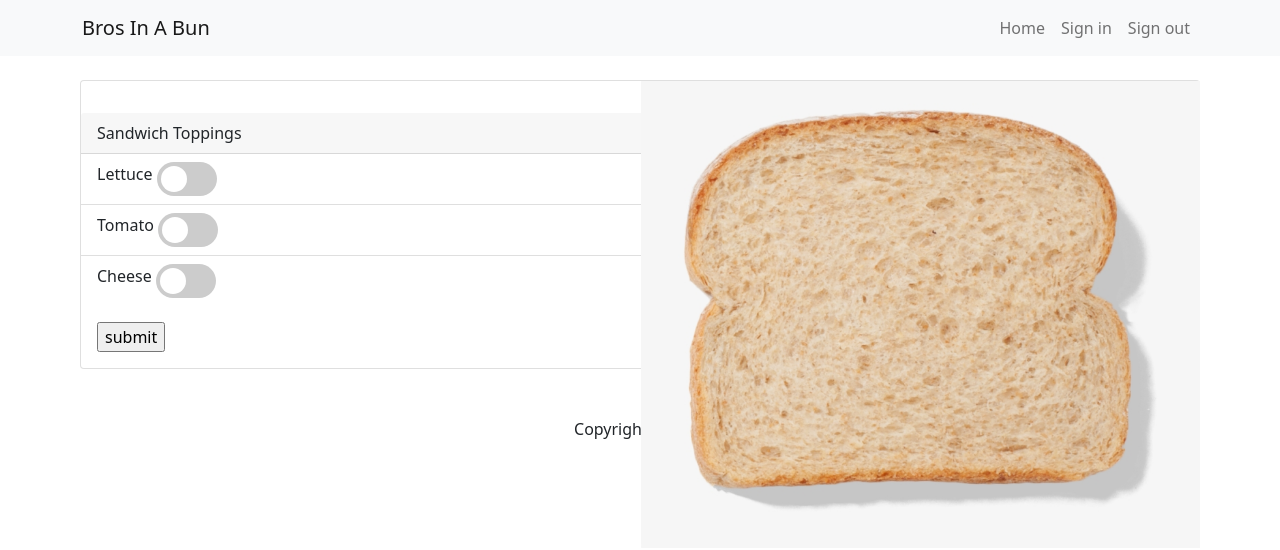
After one commit to maxwell-kepler/Bros-In-A-Bun, a PHP site: page /Create-order.php in a window 1280 px wide. The commit adds this page. Shown: the top 550 px of the page. Run offline with PHP 8.4, Linux system fonts and the light colour scheme.

Commit message:
Added gitignore, images, create-order
Added functionality to create-order, added icon to website

```diff
--- /dev/null
+++ b/Create-order.php
@@ -0,0 +1,100 @@
+<?php include 'inc/header.php'; ?>
+
+<?php
+if (!isset($_SESSION)) {
+    session_start();
+}
+
+if(!empty($_SESSION['Name'])){
+    echo 'Welcome ' . $_SESSION['Name'] . ", please create your order";
+}
+
+//Please select from the following
+//Sandwiches, try to have graphical implementation of them
+//Sides, drinks
+//Checks to see if the items are in the inventory
+//Do it one at a time, to be able to create a list of missing items
+//Items will be in a list, drop down + increment decrement buttons
+
+//Check to see how order_item_number and orderID differ
+//Really do a whole run through of EERD and RM and update them to better suite our needs
+
+
+?>
+
+
+
+
+<link rel="stylesheet" href="mystyle.css">
+
+<div class="card" style="width: 70rem;">
+    <div class="card-body">
+        <div class="parent">
+            <img class="imgBase" src="img/Sandwich/slice-of-bread.png" />
+        </div>
+        <img class="imgLettuce" src="img/Sandwich/lettuce.png" hidden/>
+        <img class="imgTomato1" src="img/Sandwich/tomato.png" hidden>
+        <img class="imgTomato2" src="img/Sandwich/tomato.png" hidden>
+        <img class="imgCheese" src="img/Sandwich/cheese.png" hidden>
+        <?php
+        //https://stackoverflow.com/questions/18421988/getting-checkbox-values-on-submit
+            if (isset($_POST['sub'])){
+                $name = $_POST['sub'];
+                foreach ($name as $sub){
+                    if(!strcmp($sub, "tomato")){
+                        ?>
+                        <img class="imgTomato1" src="img/Sandwich/tomato.png">
+                        <img class="imgTomato2" src="img/Sandwich/tomato.png">
+                    <?php
+                    } else if(!strcmp($sub, "cheese")){
+                        ?>
+                        <img class="imgCheese" src="img/Sandwich/cheese.png">
+                    <?php
+                    }
+                    else if(!strcmp($sub, "lettuce")){
+                        ?>
+                        <img class="imgLettuce" src="img/Sandwich/lettuce.png">
+                    <?php
+                    }
+                }
+            }
+        ?>
+    </div>
+
+
+    <form action="Create-order.php" method="post">
+        <div class="card-header">
+            Sandwich Toppings
+        </div>
+        <ul class="list-group list-group-flush">
+            <li class="list-group-item">
+                <label for="lettuce">Lettuce</label>
+                <label class="switch">
+                    <!--https://stackoverflow.com/questions/12541419/php-keep-checkbox-checked-after-submitting-form-->
+                    <input type="checkbox" value="lettuce" name="sub[]" <?php if(isset($_POST['sub']) && in_array("lettuce", $_POST['sub'])) echo "checked='checked'"; ?>>
+                    <span class="slider round"></span>
+                </label>
+            </li>
+            <li class="list-group-item">
+            <label for="tomato">Tomato</label>
+                <label class="switch">
+                    <input type="checkbox" value="tomato" name="sub[]" <?php if(isset($_POST['sub']) && in_array("tomato", $_POST['sub'])) echo "checked='checked'"; ?>>
+                    <span class="slider round"></span>
+                </label>
+            </li>
+            <li class="list-group-item">
+                <label for="tomato">Cheese</label>
+                <label class="switch">
+                    <input type="checkbox" value="cheese" name="sub[]" <?php if(isset($_POST['sub']) && in_array("cheese", $_POST['sub'])) echo "checked='checked'"; ?>>
+                    <span class="slider round"></span>
+                </label>
+            </li>
+        </ul>
+        <div class="card-body">
+            <input type="submit" value="submit">
+        </div>
+    </form>
+</div>
+
+
+<?php include 'inc/footer.php'; ?>
--- a/inc/header.php
+++ b/inc/header.php
@@ -10,6 +10,7 @@
   <meta name="viewport" content="width=device-width, initial-scale=1.0">
   <link href="https://cdn.jsdelivr.net/npm/bootstrap@5.0.2/dist/css/bootstrap.min.css" rel="stylesheet" integrity="sha384-EVSTQN3/azprG1Anm3QDgpJLIm9Nao0Yz1ztcQTwFspd3yD65VohhpuuCOmLASjC" crossorigin="anonymous">
   <title>Bros In A Bun</title>
+  <link rel="shortcut icon" href="img/favicon.ico" type="image/x-icon"/>
 </head>
 <body>
   <nav class="navbar navbar-expand-sm navbar-light bg-light mb-4">
--- /dev/null
+++ b/mystyle.css
@@ -0,0 +1,108 @@
+img {
+    position: absolute;
+    top: 0px;
+    left: 560px;
+}
+.imgBase {
+    z-index: 1;
+    width: 50%;
+}
+.imgLettuce {
+    left: 430px;
+    top: -20px;
+    z-index: 2;
+    background-color: transparent;
+    width: 68%;
+    -webkit-transform: rotate(60deg);
+    -moz-transform: rotate(60deg);
+    -o-transform: rotate(60deg);
+    -ms-transform: rotate(60deg);
+    transform: rotate(60deg);
+}
+.imgTomato1 {
+    top: 200px;
+    left: 600px;
+    z-index: 4;
+    background-color: transparent;
+}
+.imgTomato2 {
+    top: 50px;
+    left: 800px;
+    z-index: 4;
+    background-color: transparent;
+}
+.imgCheese {
+    top: 32px;
+    left: 650px;
+    width: 35%;
+    z-index: 3;
+    background-color: transparent;
+}
+
+
+
+
+
+
+/*https://www.w3schools.com/howto/howto_css_switch.asp*/
+.switch {
+    position: relative;
+    display: inline-block;
+    width: 60px;
+    height: 34px;
+  }
+
+  /* Hide default HTML checkbox */
+  .switch input {
+    opacity: 0;
+    width: 0;
+    height: 0;
+  }
+
+  /* The slider */
+  .slider {
+    position: absolute;
+    cursor: pointer;
+    top: 0;
+    left: 0;
+    right: 0;
+    bottom: 0;
+    background-color: #ccc;
+    -webkit-transition: .4s;
+    transition: .4s;
+  }
+
+  .slider:before {
+    position: absolute;
+    content: "";
+    height: 26px;
+    width: 26px;
+    left: 4px;
+    bottom: 4px;
+    background-color: white;
+    -webkit-transition: .4s;
+    transition: .4s;
+  }
+
+  input:checked + .slider {
+    background-color: #2196F3;
+  }
+
+  input:focus + .slider {
+    box-shadow: 0 0 1px #2196F3;
+  }
+
+  input:checked + .slider:before {
+    -webkit-transform: translateX(26px);
+    -ms-transform: translateX(26px);
+    transform: translateX(26px);
+  }
+
+  /* Rounded sliders */
+  .slider.round {
+    border-radius: 34px;
+  }
+
+  .slider.round:before {
+    border-radius: 50%;
+  }
```
Also changed, not shown: home.php (+15 -1 lines), sign-in.php (+8 -2 lines), img/Sandwich/cheese.png (added), img/Sandwich/lettuce.png (added), img/Sandwich/slice-of-bread.png (added), img/Sandwich/tomato.png (added), img/favicon.ico (added), img/icon.png (added), 1 other file. Lines whose indentation alone changed are shown as unchanged.
